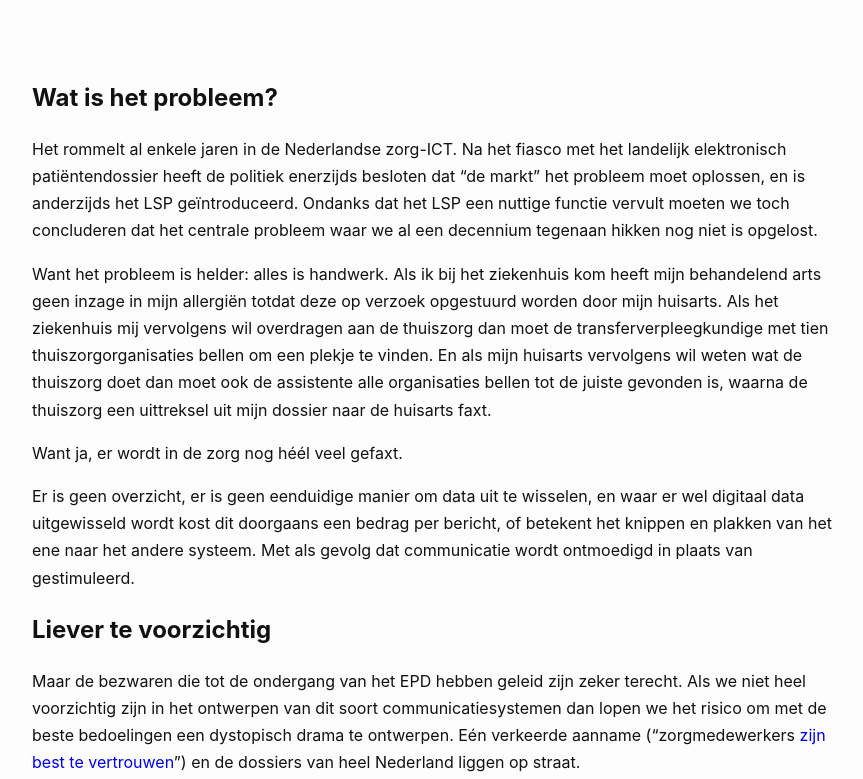
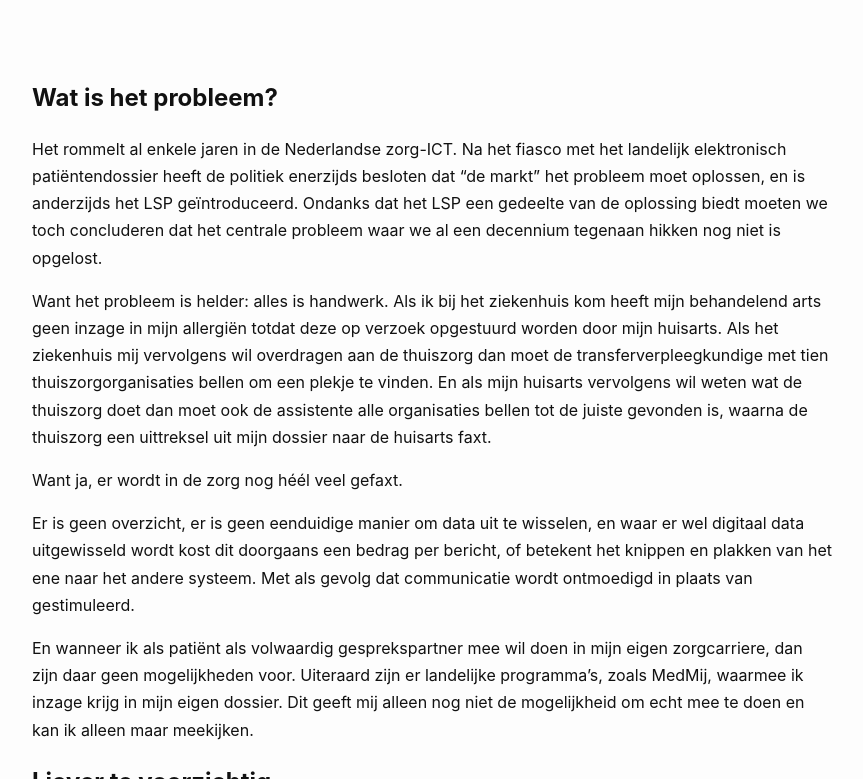
Before and after one commit to nuts-foundation/nuts-webpresence, a Jekyll site: the page built from position-paper.md, in a window 1280 px wide and 900 px high, scrolled down 243 px, cut to the strip 121-900 px from the top of the window. Shown: the whole strip, without its empty margins (208-1071 px from the left). Built offline with Jekyll 4.4.1, drawn with Linux system fonts in a browser that asks for light colours; some of the changed text lies outside the part shown.

Commit message:
Update position-paper.md
De zin over de patient verwijderd:
Dat betekent dat we niet één partij willen vertrouwen met de zorgdossiers van heel Nederland. Dat betekent dat we de cryptografische waarborgen willen kunnen vertrouwen die we zo normaal zijn gaan vinden bij het internetbankieren. En het betekent dat we simpel, snel en kostenloos data willen kunnen uitwisselen.

Zin omgebouwd:
Ondanks dat het LSP een gedeelte van de oplossing biedt moeten we toch concluderen dat het centrale probleem waar we al een decennium tegenaan hikken nog niet is opgelost.

Toegevoegd:
En wanneer ik als patiënt als volwaardig gesprekspartner mee wil doen in mijn eigen zorgcarriere, dan zijn daar geen mogelijkheden voor. Uiteraard zijn er landelijke programma's, zoals MedMij, waarmee ik inzage krijg in mijn eigen dossier. Dit geeft mij alleen nog niet de mogelijkheid om echt mee te doen en kan ik alleen maar meekijken.

```diff
--- a/position-paper.md
+++ b/position-paper.md
@@ -6,7 +6,7 @@ permalink: /position-paper/
 
 ## Wat is het probleem?
 
-Het rommelt al enkele jaren in de Nederlandse zorg-ICT. Na het fiasco met het landelijk elektronisch patiëntendossier heeft de politiek enerzijds besloten dat "de markt" het probleem moet oplossen, en is anderzijds het LSP geïntroduceerd. Ondanks dat het LSP een nuttige functie vervult moeten we toch concluderen dat het centrale probleem waar we al een decennium tegenaan hikken nog niet is opgelost.
+Het rommelt al enkele jaren in de Nederlandse zorg-ICT. Na het fiasco met het landelijk elektronisch patiëntendossier heeft de politiek enerzijds besloten dat "de markt" het probleem moet oplossen, en is anderzijds het LSP geïntroduceerd. Ondanks dat het LSP een gedeelte van de oplossing biedt moeten we toch concluderen dat het centrale probleem waar we al een decennium tegenaan hikken nog niet is opgelost.
 
 Want het probleem is helder: alles is handwerk. Als ik bij het ziekenhuis kom heeft mijn behandelend arts geen inzage in mijn allergiën totdat deze op verzoek opgestuurd worden door mijn huisarts. Als het ziekenhuis mij vervolgens wil overdragen aan de thuiszorg dan moet de transferverpleegkundige met tien thuiszorgorganisaties bellen om een plekje te vinden. En als mijn huisarts vervolgens wil weten wat de thuiszorg doet dan moet ook de assistente alle organisaties bellen tot de juiste gevonden is, waarna de thuiszorg een uittreksel uit mijn dossier naar de huisarts faxt.
 
@@ -14,9 +14,11 @@ Want ja, er wordt in de zorg nog héél veel gefaxt.
 
 Er is geen overzicht, er is geen eenduidige manier om data uit te wisselen, en waar er wel digitaal data uitgewisseld wordt kost dit doorgaans een bedrag per bericht, of betekent het knippen en plakken van het ene naar het andere systeem. Met als gevolg dat communicatie wordt ontmoedigd in plaats van gestimuleerd.
 
+En wanneer ik als patiënt als volwaardig gesprekspartner mee wil doen in mijn eigen zorgcarriere, dan zijn daar geen mogelijkheden voor. Uiteraard zijn er landelijke programma's, zoals MedMij, waarmee ik inzage krijg in mijn eigen dossier. Dit geeft mij alleen nog niet de mogelijkheid om echt mee te doen en kan ik alleen maar meekijken.
+
 ## Liever te voorzichtig
 
-Maar de bezwaren die tot de ondergang van het EPD hebben geleid zijn zeker terecht. Als we niet heel voorzichtig zijn in het ontwerpen van dit soort communicatiesystemen dan lopen we het risico om met de beste bedoelingen een dystopisch drama te ontwerpen. Eén verkeerde aanname ("zorgmedewerkers [zijn best te vertrouwen](https://nos.nl/artikel/2225867-tientallen-onbevoegden-bekeken-medisch-dossier-barbie.html)") en de dossiers van heel Nederland liggen op straat.
+Maar de bezwaren die tot de ondergang van het landelijk EPD hebben geleid zijn zeker terecht. Als we niet heel voorzichtig zijn in het ontwerpen van dit soort communicatiesystemen dan lopen we het risico om met de beste bedoelingen een dystopisch drama te ontwerpen. Eén verkeerde aanname ("zorgmedewerkers [zijn best te vertrouwen](https://nos.nl/artikel/2225867-tientallen-onbevoegden-bekeken-medisch-dossier-barbie.html)") en de dossiers van heel Nederland liggen op straat.
 
 Daarom lijkt de insteek van ICT leveranciers in de zorgsector er één te zijn van "wij bewaken de data en niemand komt er aan". We kunnen beter iets te voorzichtig zijn dan iets te scheutig.
 
@@ -28,7 +30,7 @@ De wereld heeft niet stilgestaan het afgelopen decennium. De meeste software dra
 
 Daarom is het volgens ons tijd voor een nieuw initiatief om, _privacy-by-design_ en gedecentraliseerd, data uit te wisselen in de gezondheidszorg, met de technologie van de 21e eeuw.
 
-Dat betekent dat we niet één partij willen vertrouwen met de zorgdossiers van heel Nederland. Dat betekent dat we de cryptografische waarborgen willen kunnen vertrouwen die we zo normaal zijn gaan vinden bij het internetbankieren. Het betekent dat de patiënt steeds meer een volwaardige gesprekspartner wordt. En het betekent dat we simpel, snel en kostenloos data willen kunnen uitwisselen.
+Dat betekent dat we niet één partij willen vertrouwen met de zorgdossiers van heel Nederland. Dat betekent dat we de cryptografische waarborgen willen kunnen vertrouwen die we zo normaal zijn gaan vinden bij het internetbankieren. En het betekent dat we simpel, snel en kostenloos data willen kunnen uitwisselen.
 
 Dit idee hebben we samengevat in [ons manifest van acht standpunten](/manifest). En dit manifest willen we samen gaan uitdragen: met patiëntenorganisaties, medische professionals en vooruitstrevende softwareleveranciers.
 
```
